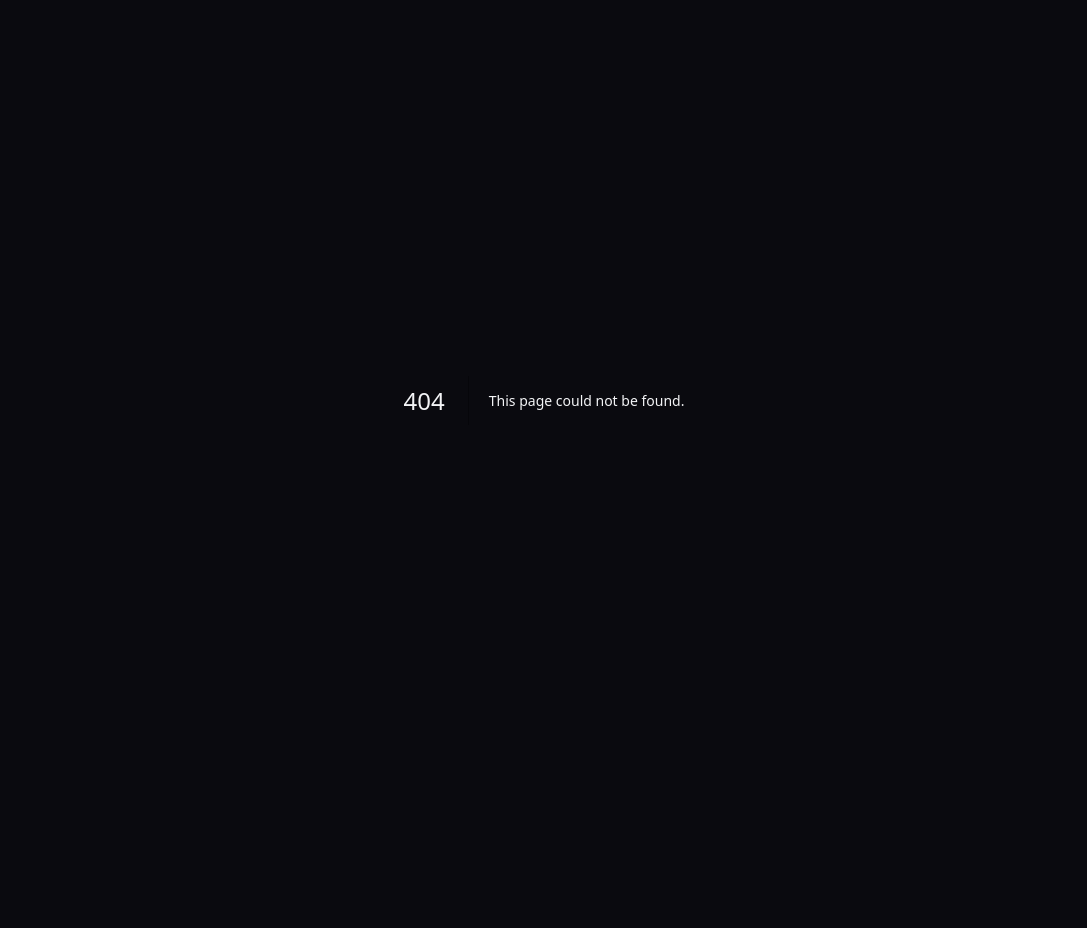
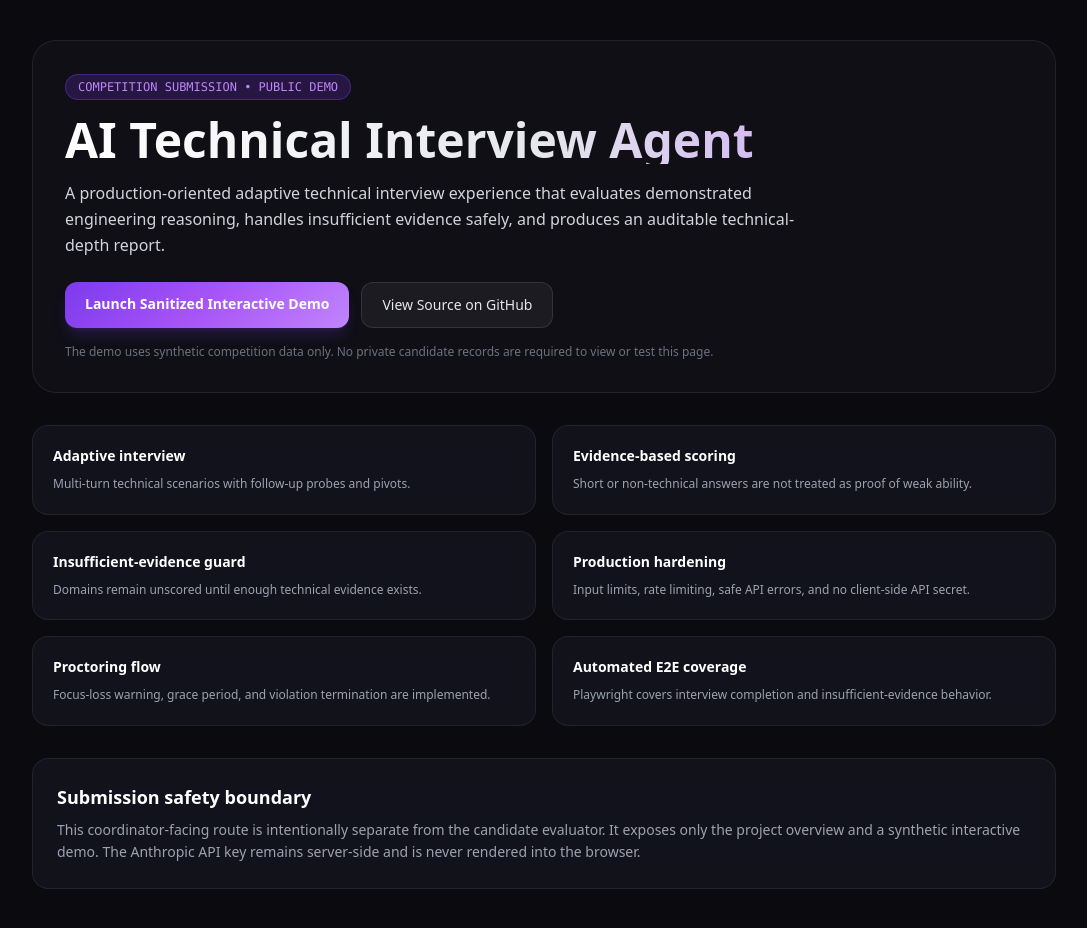
Before and after one commit to arcadesignal2025-debug/Interview_assistant, a Next.js app: page /showcase in a window 1280 px wide. Before the commit this address had no page. Shown: the whole page, without its empty margins (96-1183 px from the left). Before the commit the page ends 800 px from the top, so only its background shows below. Built offline with nearby package versions, Linux system fonts and the light colour scheme.

Commit message:
feat: add public coordinator showcase page

```diff
--- /dev/null
+++ b/src/app/showcase/page.tsx
@@ -0,0 +1,43 @@
+import Link from 'next/link';
+
+const checks = [
+  ['Adaptive interview', 'Multi-turn technical scenarios with follow-up probes and pivots.'],
+  ['Evidence-based scoring', 'Short or non-technical answers are not treated as proof of weak ability.'],
+  ['Insufficient-evidence guard', 'Domains remain unscored until enough technical evidence exists.'],
+  ['Production hardening', 'Input limits, rate limiting, safe API errors, and no client-side API secret.'],
+  ['Proctoring flow', 'Focus-loss warning, grace period, and violation termination are implemented.'],
+  ['Automated E2E coverage', 'Playwright covers interview completion and insufficient-evidence behavior.'],
+];
+
+export default function ShowcasePage() {
+  return (
+    <main className="min-h-screen bg-dark-bg text-gray-100 p-6 sm:p-10">
+      <div className="max-w-5xl mx-auto space-y-8">
+        <header className="glass-panel rounded-3xl p-8 border border-violet-deep/30">
+          <div className="inline-flex px-3 py-1 rounded-full bg-violet-deep/20 text-violet-light border border-violet-deep/40 text-xs font-mono">COMPETITION SUBMISSION • PUBLIC DEMO</div>
+          <h1 className="mt-4 text-4xl sm:text-5xl font-bold bg-clip-text text-transparent bg-gradient-to-r from-white via-gray-200 to-violet-light">AI Technical Interview Agent</h1>
+          <p className="mt-4 max-w-3xl text-gray-300 leading-relaxed">A production-oriented adaptive technical interview experience that evaluates demonstrated engineering reasoning, handles insufficient evidence safely, and produces an auditable technical-depth report.</p>
+          <div className="mt-6 flex flex-wrap gap-3">
+            <Link href="/demo" className="px-5 py-3 rounded-xl bg-purple-gradient text-white text-sm font-semibold shadow-lg shadow-violet-deep/20">Launch Sanitized Interactive Demo</Link>
+            <a href="https://github.com/arcadesignal2025-debug/Interview_assistant" target="_blank" rel="noreferrer" className="px-5 py-3 rounded-xl bg-white/5 border border-white/10 text-sm font-medium text-gray-200 hover:bg-white/10">View Source on GitHub</a>
+          </div>
+          <p className="mt-4 text-xs text-gray-500">The demo uses synthetic competition data only. No private candidate records are required to view or test this page.</p>
+        </header>
+
+        <section className="grid grid-cols-1 md:grid-cols-2 gap-4">
+          {checks.map(([title, description]) => (
+            <div key={title} className="glass-card rounded-2xl p-5 border border-white/10">
+              <div className="text-sm font-semibold text-white">{title}</div>
+              <div className="mt-2 text-xs leading-relaxed text-gray-400">{description}</div>
+            </div>
+          ))}
+        </section>
+
+        <section className="glass-card rounded-2xl p-6 border border-white/10">
+          <h2 className="text-lg font-semibold text-white">Submission safety boundary</h2>
+          <p className="mt-2 text-sm text-gray-400 leading-relaxed">This coordinator-facing route is intentionally separate from the candidate evaluator. It exposes only the project overview and a synthetic interactive demo. The Anthropic API key remains server-side and is never rendered into the browser.</p>
+        </section>
+      </div>
+    </main>
+  );
+}
```
